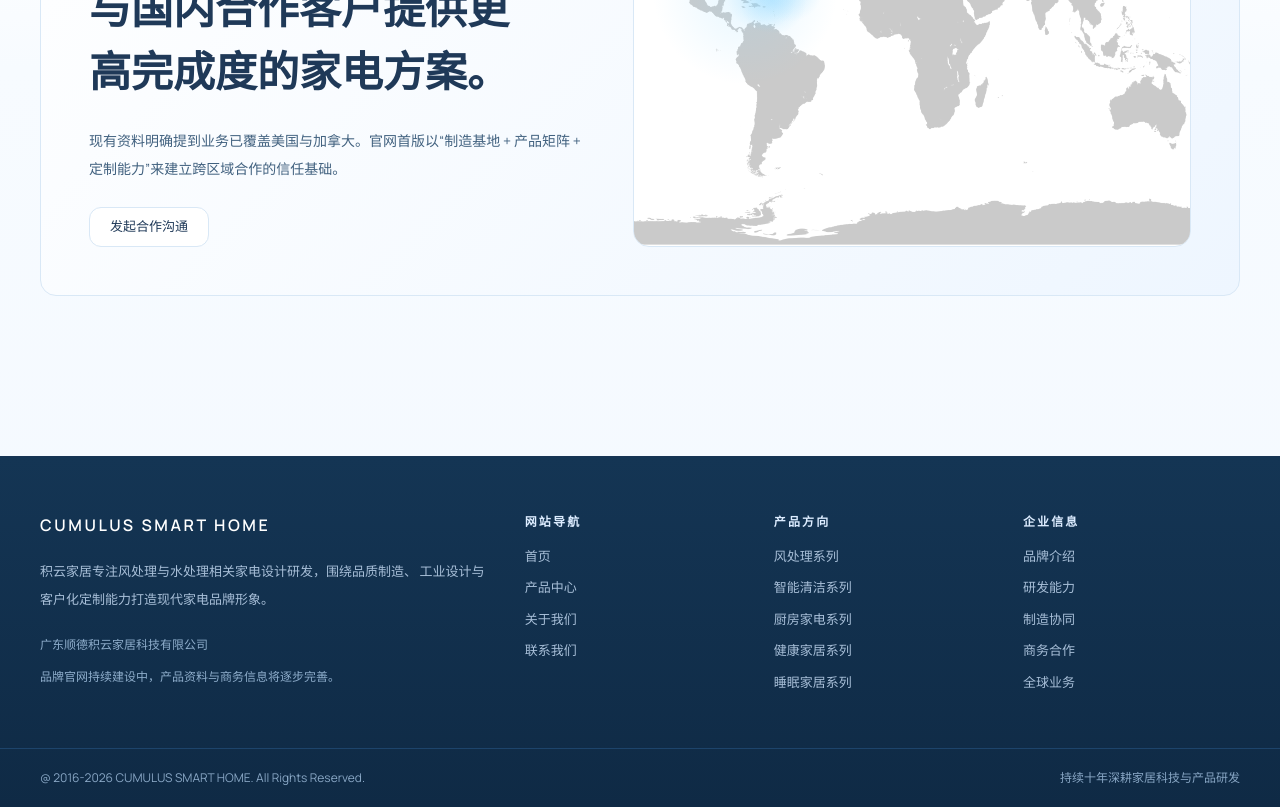
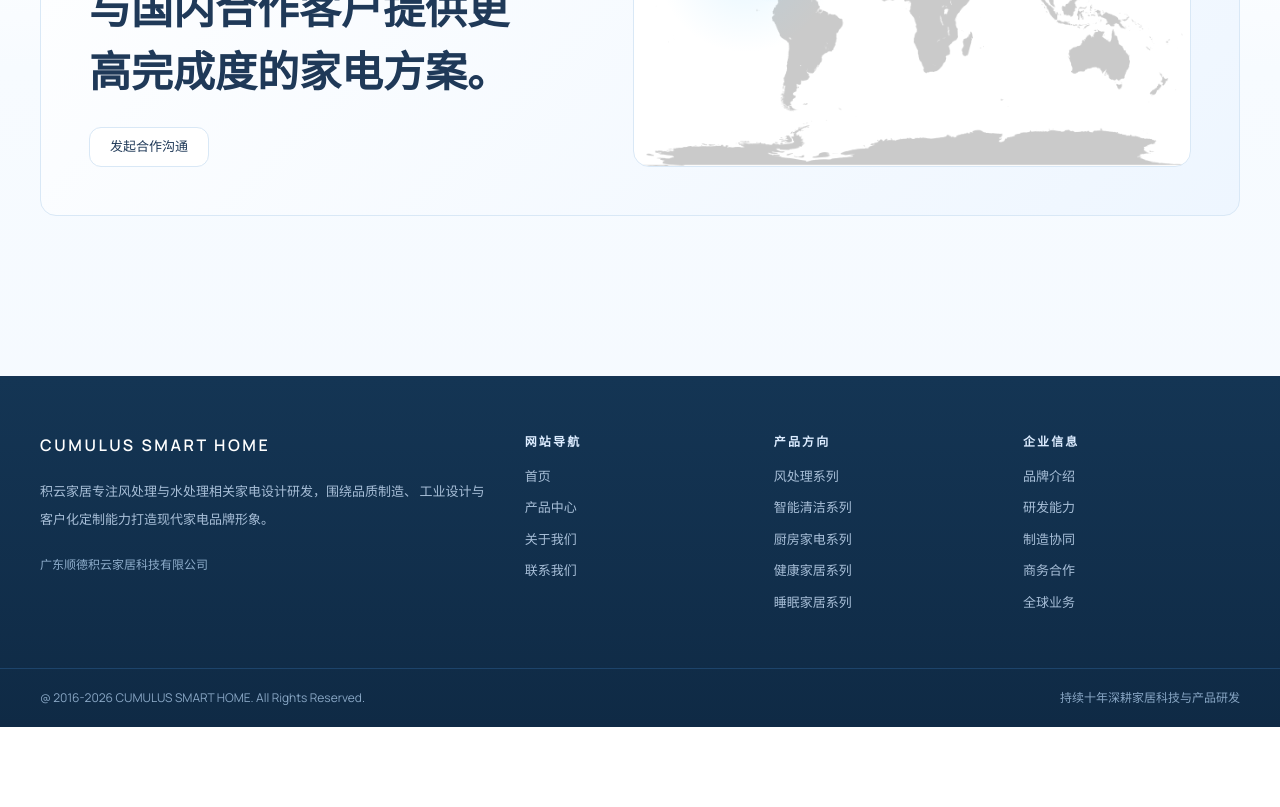
Before and after one commit to 8dspaces/jiyun, a Next.js app: page / in a window 1280 px wide. Shown: the part 5740-6547 px from the top of the page. After the commit the page ends 6467 px from the top, so only its background shows below. Built offline with nearby package versions, Linux system fonts and the light colour scheme.

Commit message:
update des

```diff
--- a/app/page.tsx
+++ b/app/page.tsx
@@ -245,10 +245,10 @@ export default function HomePage(): React.JSX.Element {
             <h2 className="text-balance text-[28px] font-semibold md:text-[42px]">
               从顺德出发，为海外与国内合作客户提供更高完成度的家电方案。
             </h2>
-            <p className="max-w-2xl text-sm leading-7 text-[color:var(--color-foreground-soft)]">
+            {/* <p className="max-w-2xl text-sm leading-7 text-[color:var(--color-foreground-soft)]">
               现有资料明确提到业务已覆盖美国与加拿大。官网首版以“制造基地 +
               产品矩阵 + 定制能力”来建立跨区域合作的信任基础。
-            </p>
+            </p> */}
             <Link
               href="/contact"
               className={buttonVariants({ variant: "secondary" })}
--- a/components/site-footer.tsx
+++ b/components/site-footer.tsx
@@ -21,7 +21,6 @@ export function SiteFooter(): React.JSX.Element {
           </p>
           <div className="space-y-2 text-[12px] leading-6 text-[#8faecc]">
             <p>广东顺德积云家居科技有限公司</p>
-            <p>品牌官网持续建设中，产品资料与商务信息将逐步完善。</p>
           </div>
         </div>
         <div className="grid gap-8 sm:grid-cols-2 lg:grid-cols-3">
```
